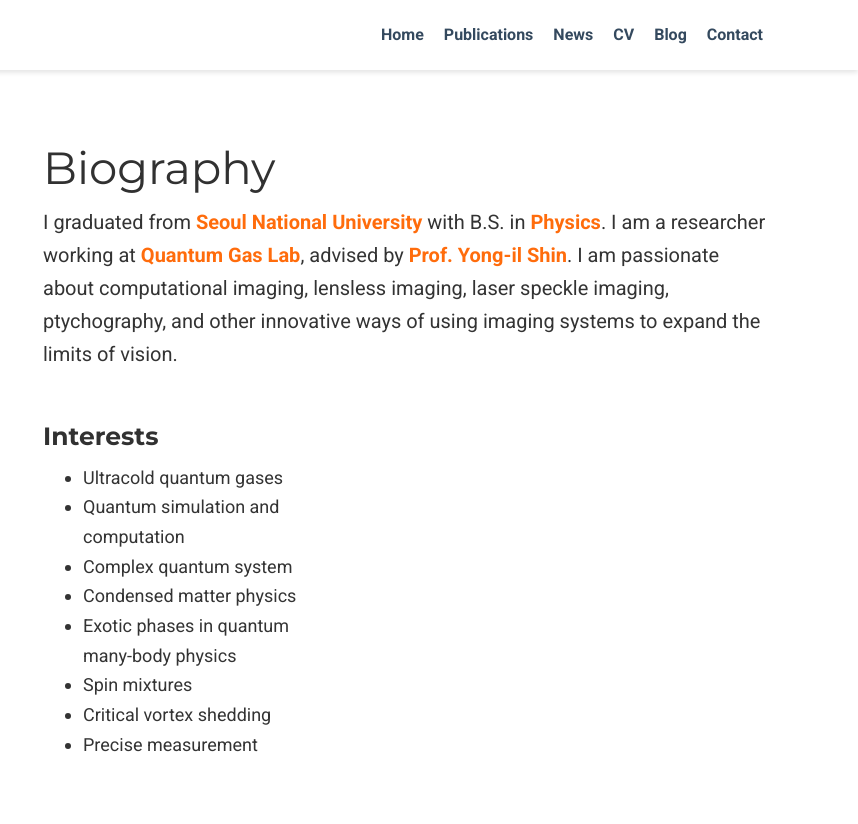
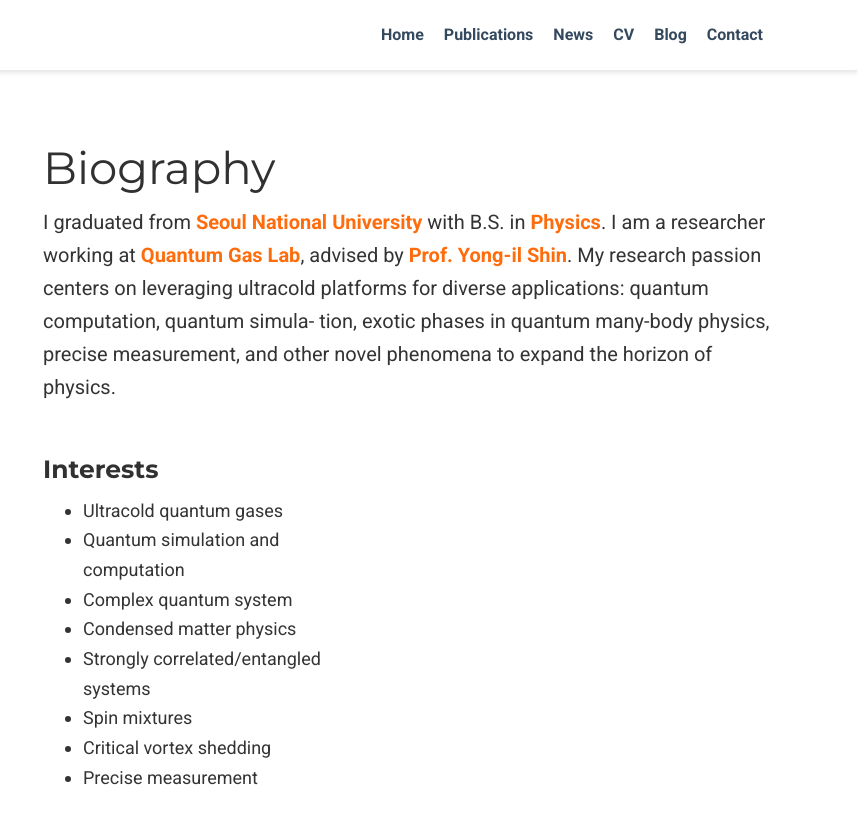
Before and after one commit to Jongheum/Jongheum.github.io, a plain HTML site: page index.html in a window 1280 px wide. Shown: the full height of the page, 422-1280 px from the left. Drawn offline with nearby package versions, Linux system fonts and the light colour scheme; some icons are missing.

Commit message:
Update index.html

```diff
--- a/index.html
+++ b/index.html
@@ -254,7 +254,8 @@
 
 <h1 id="biography">Biography</h1>
 
-<p>I graduated from <strong><a href="https://en.snu.ac.kr/index.html" target="_blank">Seoul National University</a></strong> with B.S. in <strong><a href="https://physics.snu.ac.kr/en" target="_blank">Physics</a></strong>. I am a researcher working at <strong><a href="https://qgl.snu.ac.kr/" target="_blank">Quantum Gas Lab</a></strong>, advised by <strong><a href="https://qgl.snu.ac.kr/members" target="_blank">Prof. Yong-il Shin</a></strong>. I am passionate about computational imaging, lensless imaging, laser speckle imaging, ptychography, and other innovative ways of using imaging systems to expand the limits of vision.
+<p>I graduated from <strong><a href="https://en.snu.ac.kr/index.html" target="_blank">Seoul National University</a></strong> with B.S. in <strong><a href="https://physics.snu.ac.kr/en" target="_blank">Physics</a></strong>. I am a researcher working at <strong><a href="https://qgl.snu.ac.kr/" target="_blank">Quantum Gas Lab</a></strong>, advised by <strong><a href="https://qgl.snu.ac.kr/members" target="_blank">Prof. Yong-il Shin</a></strong>. My research passion centers on leveraging ultracold platforms for diverse applications: quantum computation, quantum simula-
+tion, exotic phases in quantum many-body physics, precise measurement, and other novel phenomena to expand the horizon of physics.
 
     <div class="row">
       <div class="col-md-5">
@@ -264,7 +265,7 @@
           <li>Quantum simulation and computation</li>
           <li>Complex quantum system</li>
           <li>Condensed matter physics</li>
-          <li>Exotic phases in quantum many-body physics</li>
+          <li>Strongly correlated/entangled systems</li>
           <li>Spin mixtures</li>
           <li>Critical vortex shedding</li>
           <li>Precise measurement</li>
```
